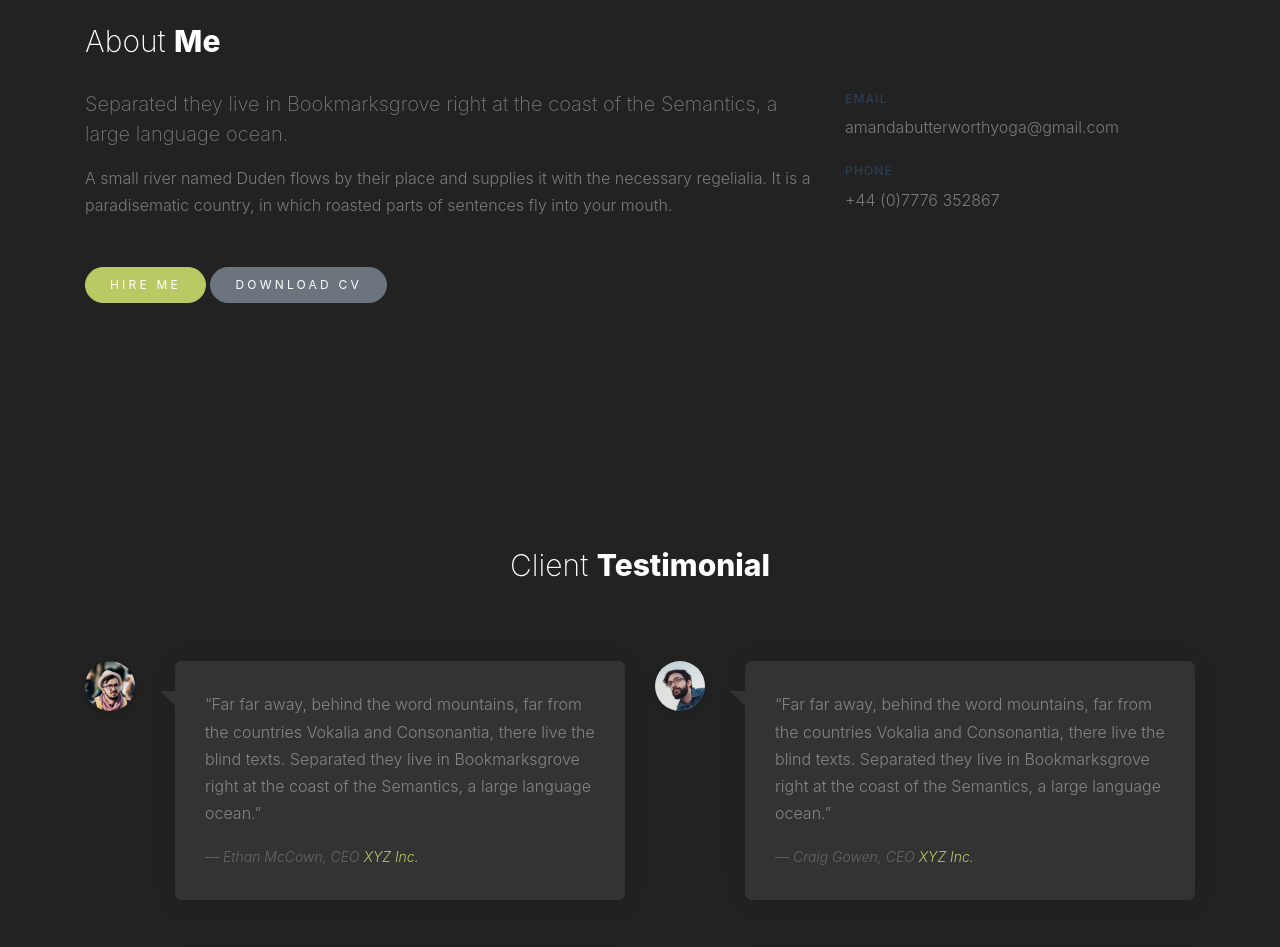
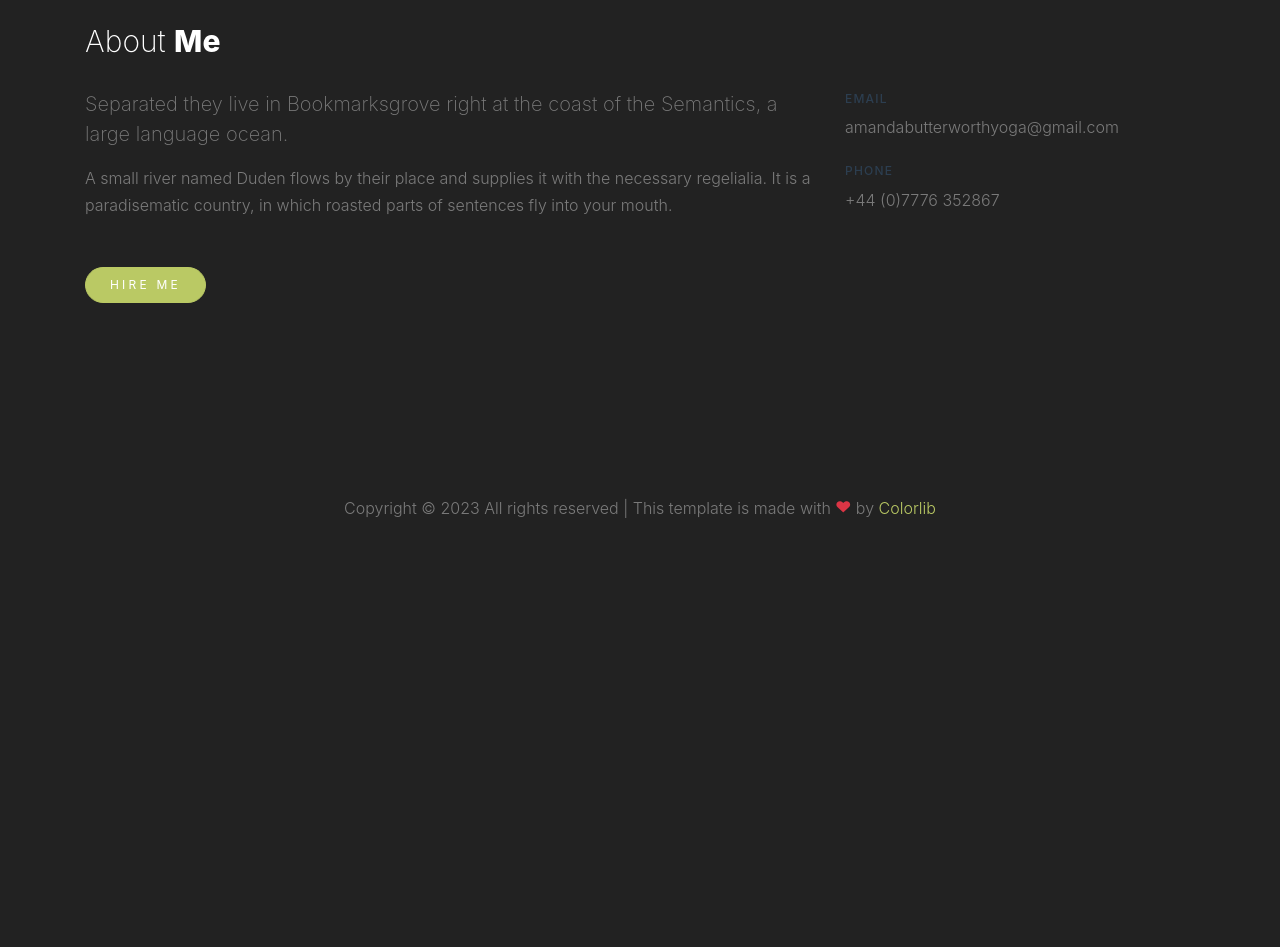
Before and after one commit to msp/amanda-butterworth, a plain HTML site: page index.html in a window 1280 px wide. Shown: the part 2173-3120 px from the top of the page. After the commit the page ends 2792 px from the top, so only its background shows below. Drawn offline with nearby package versions, Linux system fonts and the light colour scheme; files whose address does not match are found by name.

Commit message:
Remove unused sections

```diff
--- a/index.html
+++ b/index.html
@@ -276,7 +276,7 @@
 
 					<p>
 						<a href="mailto:amandabutterworthyoga@gmail.com?subject=I%E2%80%99m%20interested%20in%20your%20voiceover%20work!&body=Hi%20Amanda%0D%0A%0D%0AWe%E2%80%99d%20love%20to%20chat%20with%20you%20about%20your%20services.%0D%0A%0D%0ARegards" class="btn btn-primary px-4 py-2 btn-sm smoothscroll">Hire Me</a>
-						<a href="#" class="btn btn-secondary px-4 py-2 btn-sm">Download CV</a>
+						<!-- <a href="#" class="btn btn-secondary px-4 py-2 btn-sm">Download CV</a> -->
 					</p>
 				</div>
 				<div class="col-lg-4 Xpr-lg-4 Xmb-4 Xmb-lg-0">
@@ -306,7 +306,7 @@
 		</div>
 	</section>
 
-	<section class="site-section">
+	<!-- <section class="site-section">
 		<div class="container">
 			<div class="row mb-5">
 				<div class="col-md-12">
@@ -422,7 +422,7 @@
 
 			</div>
 		</div>
-	</section>
+	</section> -->
 
 
 
@@ -556,7 +556,7 @@
 				</p>
 			</div>
 
-			<div class="row mb-5">
+			<!-- <div class="row mb-5">
 				<div class="col-md-12 text-center">
 					<p>
 						<a href="#" class="social-item"><span class="icon-facebook2"></span></a>
@@ -566,7 +566,7 @@
 						<a href="#" class="social-item"><span class="icon-vimeo"></span></a>
 					</p>
 				</div>
-			</div>
+			</div> -->
 
 		</div>
 	</footer>
```
